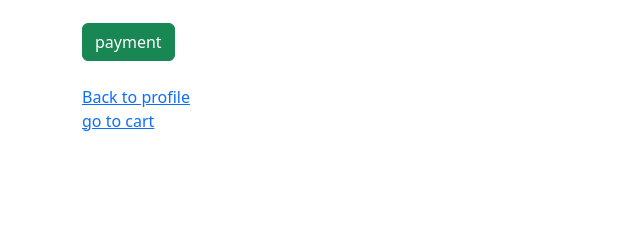
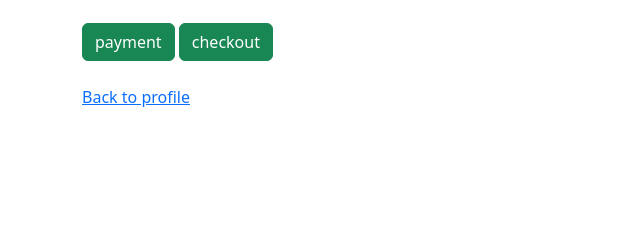
Before and after one commit to ZahraAbbakhsh99/Django_project, a Django app: page /orders/cart/ in a window 1280 px wide. Shown: the part 192-432 px from the top of the page, without its empty margins (0-640 px from the left). Run offline with Django 5.2, Linux system fonts and the light colour scheme; a user stored in the database is signed in; data that the repository does not hold is empty.

Commit message:
Final commit

```diff
--- a/orders/views.py
+++ b/orders/views.py
@@ -45,7 +45,7 @@ def checkout_view(request):
     order = Order.objects.filter(user=request.user, status='PENDING').first()
     if not order or not order.items.exists():
         messages.error(request, 'Your shopping cart is empty')
-        return redirect('cart/')
+        return redirect('cart')
     if request.method == 'POST':
         form = AddressForm(request.POST)
         if form.is_valid():
--- a/templates/Card.html
+++ b/templates/Card.html
@@ -21,9 +21,9 @@
             {% endfor %}
         </ul>
         <h4 class="mt-4">total cost: {{ order.total_price }} IRI</h4>
-        <a href="#" class="btn btn-success mt-3">payment</a><br><br>
-         <a href="../profile">Back to profile</a><br>
-         <a href="../../orders/cart">go to cart</a>
+        <a href="#" class="btn btn-success mt-3">payment</a>
+         <a href="../checkout" class="btn btn-success mt-3">checkout</a><br><br>
+         <a href="../../users/profile">Back to profile</a>
     </div>
 </body>
 </html>
--- a/users/views.py
+++ b/users/views.py
@@ -1,6 +1,5 @@
 from django.shortcuts import render, redirect
 from django.contrib.auth.decorators import login_required
-from django.http import HttpResponse
 from django.contrib.auth import authenticate, login, logout
 from django.contrib import messages
 from .forms import *
@@ -13,6 +12,7 @@ def user_register(request):
         if form.is_valid():
             user = form.save(commit=False)
             user.set_password(form.cleaned_data['password'])
+            user.is_customer = True
             user.save()
             login(request, user)
             messages.success(request, "Registration was successful.")
```
Also changed, not shown: users/forms.py (+7 -9 lines), db.sqlite3.
